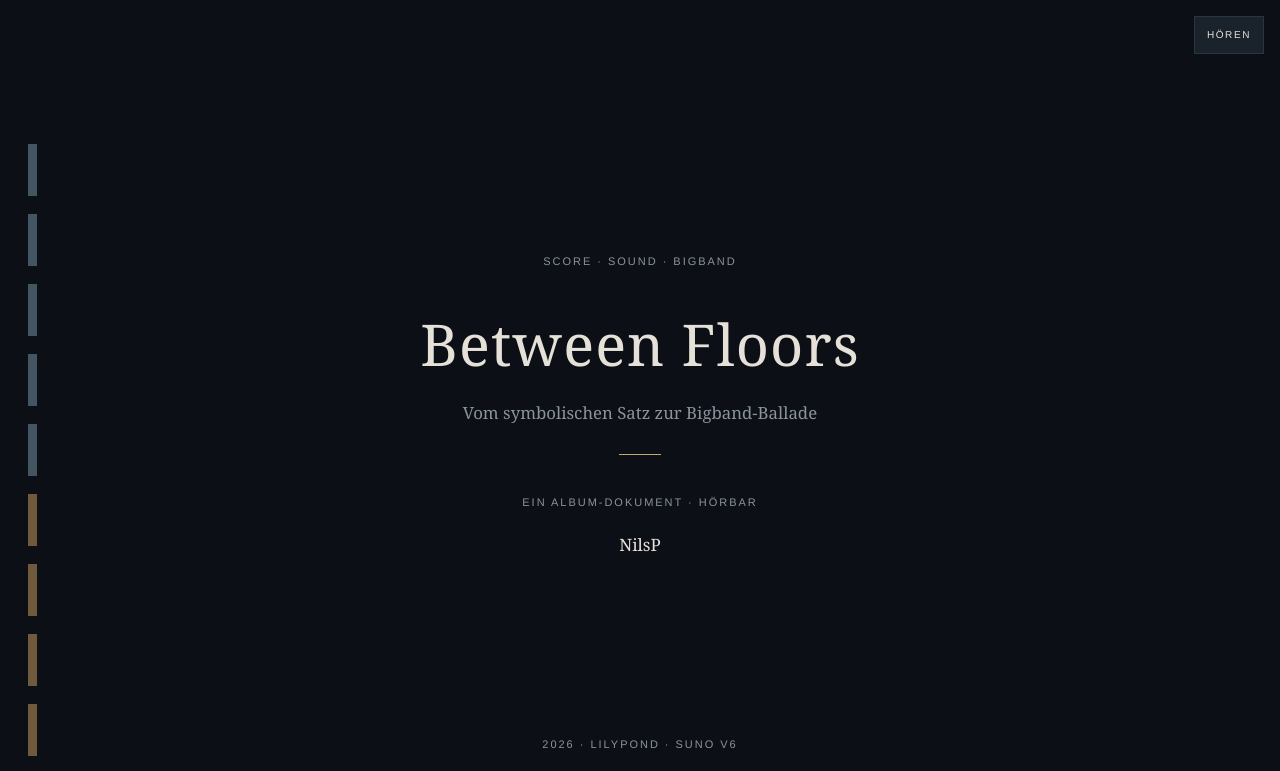
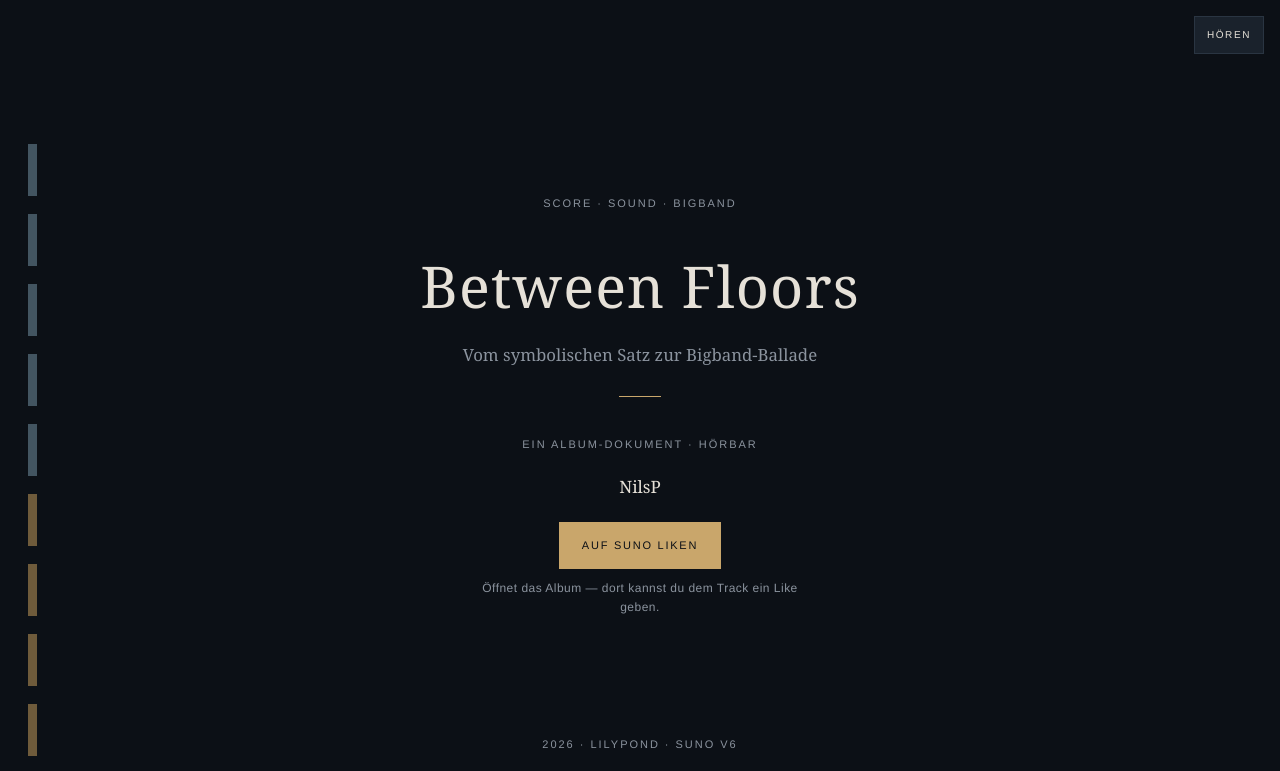
Before and after one commit to nknj5fbrsm-del/between-floors, a plain HTML site: page docs/album/between-floors-album.html in a window 1280 px wide. Shown: the top 771 px of the page. Drawn offline with Linux system fonts and the light colour scheme.

Commit message:
Add Suno like CTA on cover, finale, and imprint.
Co-authored-by: Cursor <cursoragent@cursor.com>

```diff
--- a/docs/album/between-floors-album.html
+++ b/docs/album/between-floors-album.html
@@ -375,6 +375,37 @@
       text-decoration: none;
     }
     .nav-listen:hover { border-color: var(--cool); }
+
+    .like-btn {
+      display: inline-block;
+      margin-top: 22px;
+      padding: 14px 22px;
+      font-family: "Helvetica Neue", Helvetica, Arial, sans-serif;
+      font-size: 11px;
+      letter-spacing: 0.16em;
+      text-transform: uppercase;
+      color: var(--deep);
+      background: var(--brass);
+      border: 1px solid var(--brass);
+      text-decoration: none;
+      transition: background 160ms ease, color 160ms ease;
+    }
+    .like-btn:hover {
+      background: transparent;
+      color: var(--brass);
+      border-bottom: 1px solid var(--brass);
+    }
+    .like-hint {
+      margin: 10px 0 0;
+      font-family: "Helvetica Neue", Helvetica, Arial, sans-serif;
+      font-size: 12px;
+      color: var(--muted);
+      letter-spacing: 0.04em;
+      max-width: 28em;
+    }
+    .like-block { text-align: center; margin: 28px 0 8px; }
+    .like-block.left { text-align: left; }
+    .like-block.left .like-hint { max-width: none; }
   </style>
 </head>
 <body>
@@ -391,6 +422,8 @@
     <hr class="gold-line" />
     <p class="label">Ein Album-Dokument · hörbar</p>
     <p style="margin: 10px 0 0;">NilsP</p>
+    <a class="like-btn" href="https://suno.com/album/308283af-ca5b-4692-8414-55bc37e90f03" target="_blank" rel="noopener">Auf Suno liken</a>
+    <p class="like-hint">Öffnet das Album — dort kannst du dem Track ein Like geben.</p>
     <p class="footer-meta" style="position:absolute;bottom:36px;">2026 · LilyPond · Suno V6</p>
   </header>
 
@@ -406,7 +439,7 @@
         <dt class="label">Systemautor</dt><dd>NilsP</dd>
         <dt class="label">Score</dt><dd>Cursor · Claude Opus (Thinking)</dd>
         <dt class="label">Sound</dt><dd>Suno V6</dd>
-        <dt class="label">Album</dt><dd><a href="https://suno.com/album/308283af-ca5b-4692-8414-55bc37e90f03" target="_blank" rel="noopener">suno.com/album/…308283af</a></dd>
+        <dt class="label">Album</dt><dd><a href="https://suno.com/album/308283af-ca5b-4692-8414-55bc37e90f03" target="_blank" rel="noopener">Auf Suno liken</a></dd>
         <dt class="label">Profil</dt><dd><a href="https://suno.com/@cwzjtpwwwy" target="_blank" rel="noopener">suno.com/@cwzjtpwwwy</a></dd>
       </dl>
 
@@ -561,9 +594,12 @@ Let later material retain a perceptible memory of earlier material.</div>
       <dl class="meta">
         <dt class="label">Credits</dt><dd>NilsP</dd>
         <dt class="label">Profil</dt><dd><a href="https://suno.com/@cwzjtpwwwy" target="_blank" rel="noopener">@cwzjtpwwwy</a></dd>
-        <dt class="label">Album</dt><dd><a href="https://suno.com/album/308283af-ca5b-4692-8414-55bc37e90f03" target="_blank" rel="noopener">Between Floors auf Suno</a></dd>
         <dt class="label">Pfad</dt><dd>Score → Sound → Bigband</dd>
       </dl>
+      <div class="like-block left">
+        <a class="like-btn" href="https://suno.com/album/308283af-ca5b-4692-8414-55bc37e90f03" target="_blank" rel="noopener">Auf Suno liken</a>
+        <p class="like-hint">Gefällt dir das Finale? Like auf der Album-Seite bei Suno setzen.</p>
+      </div>
 
       <h3>Drei Hörstufen</h3>
       <table class="levels">
@@ -588,9 +624,12 @@ Let later material retain a perceptible memory of earlier material.</div>
         <dt class="label">Score-Engine</dt><dd>LilyPond 2.26 · FluidSynth · ffmpeg</dd>
         <dt class="label">Sound-Engine</dt><dd>Suno V6</dd>
         <dt class="label">Profil</dt><dd><a href="https://suno.com/@cwzjtpwwwy" target="_blank" rel="noopener">suno.com/@cwzjtpwwwy</a></dd>
-        <dt class="label">Album</dt><dd><a href="https://suno.com/album/308283af-ca5b-4692-8414-55bc37e90f03" target="_blank" rel="noopener">suno.com/album/308283af-…</a></dd>
         <dt class="label">Druck-PDF</dt><dd><a href="between-floors-album.pdf">between-floors-album.pdf</a></dd>
       </dl>
+      <div class="like-block">
+        <a class="like-btn" href="https://suno.com/album/308283af-ca5b-4692-8414-55bc37e90f03" target="_blank" rel="noopener">Auf Suno liken</a>
+        <p class="like-hint">Album öffnen und dem Track ein Like geben.</p>
+      </div>
 
       <div class="colophon">
         <hr class="gold-line" />
```
